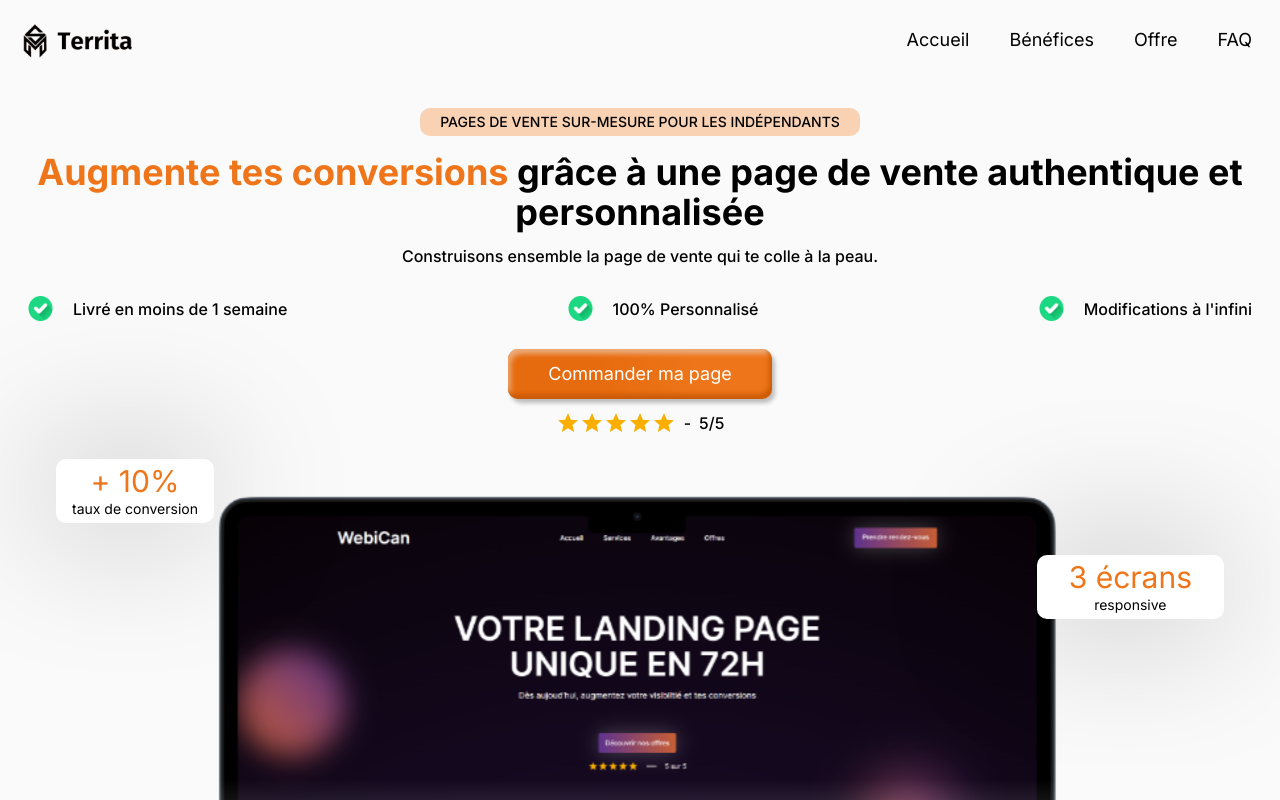
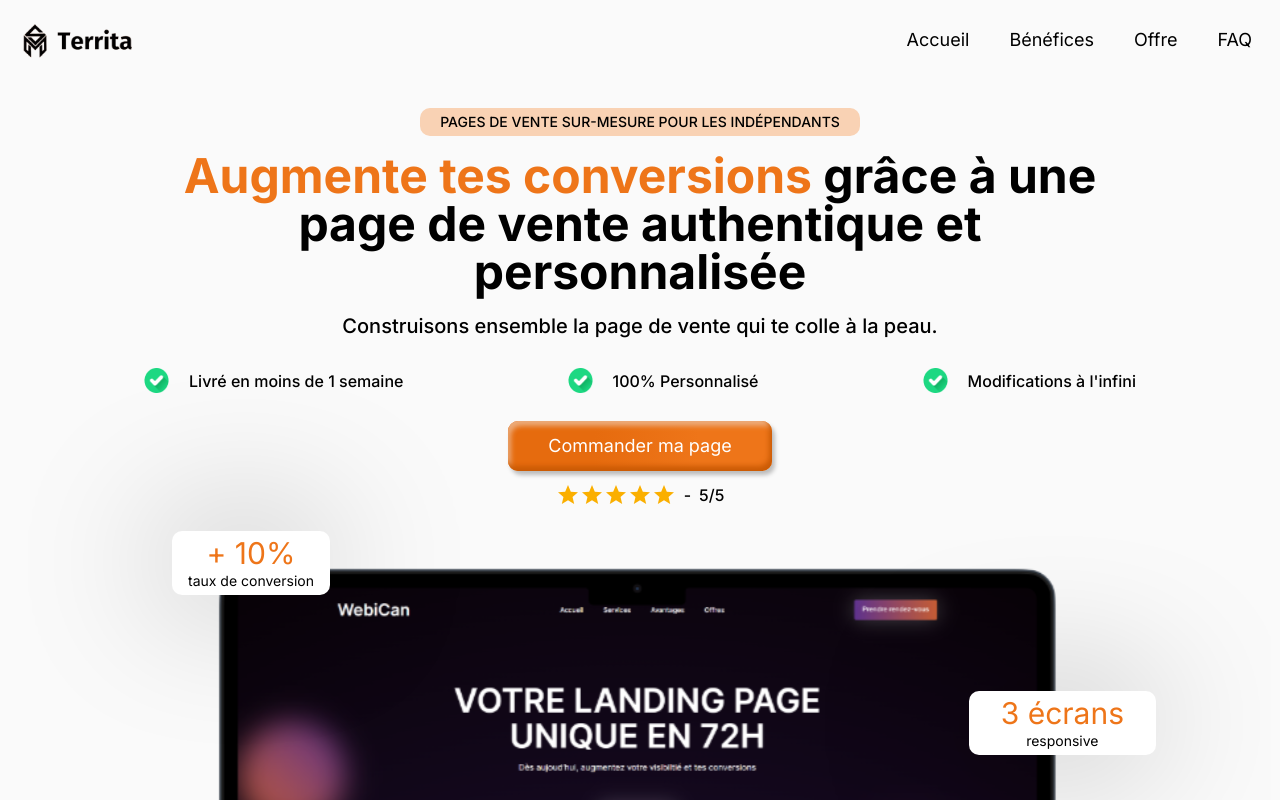
Before and after one commit to SebMZI/territa-lp, a Next.js app: page / in a window 1280 px wide. Shown: the top 800 px of the page. Built offline with nearby package versions, Linux system fonts and the light colour scheme.

Commit message:
feat(Hero): :iphone: Desktop responsive
title bigger

```diff
--- a/components/Hero.jsx
+++ b/components/Hero.jsx
@@ -11,15 +11,15 @@ const Hero = () => {
           pages de vente sur-mesure pour les indépendants
         </span>
       </div>
-      <h1 className="font-bold text-center text-[28px] leading-9 mt-4 mb-3 md:text-4xl">
+      <h1 className="font-bold text-center text-[28px] leading-9 mt-4 mb-3 md:text-4xl lg:w-3/4 lg:m-auto lg:my-4 lg:text-5xl">
         <span className="text-ascent">Augmente tes conversions</span> grâce à
         une page de vente authentique et personnalisée
       </h1>
-      <p className="text-sm text-center mt-2 font-medium md:text-base">
+      <p className="text-sm text-center mt-2 font-medium md:text-base lg:text-xl">
         Construisons ensemble la page de vente qui te colle à la peau.
       </p>
 
-      <ul className="mt-7 flex flex-col gap-3 mb-7 md:flex-row md:justify-between">
+      <ul className="mt-7 flex flex-col gap-3 mb-7 md:flex-row md:justify-around lg:px-10">
         <li className="flex flex-row gap-5 items-center">
           <Image
             src={"/images/green-check.png"}
@@ -65,11 +65,11 @@ const Hero = () => {
       </div>
 
       <div className="flex justify-center relative mt-10">
-        <div className="shadow-info h-[44px] w-[99px] text-center absolute top-2 md:-top-4 left-0 md:left-7 md:px-4 md:h-auto md:w-auto md:py-1  bg-white rounded-[10px] z-10 flex flex-col items-center justify-center">
+        <div className="shadow-info h-[44px] w-[99px] text-center absolute top-2 md:-top-4 left-0 md:left-7 md:px-4 md:h-auto md:w-auto md:py-1  bg-white rounded-[10px] z-10 flex flex-col items-center justify-center lg:left-36">
           <h2 className="text-lg text-ascent md:text-3xl">+ 10%</h2>
           <p className="text-[8px] md:text-sm">taux de conversion</p>
         </div>
-        <div className="shadow-info h-[44px] w-[99px] text-center absolute top-6 right-3 md:right-7 md:top-20 bg-white rounded-[10px] z-10 flex flex-col items-center justify-center md:px-8 md:h-auto md:w-auto md:py-1 ">
+        <div className="shadow-info h-[44px] w-[99px] text-center absolute top-6 right-3 md:right-7 md:top-20 bg-white rounded-[10px] z-10 flex flex-col items-center justify-center md:px-8 md:h-auto md:w-auto md:py-1 lg:right-24 lg:top-36">
           <h2 className="text-lg text-ascent md:text-3xl">3 écrans</h2>
           <p className="text-[8px] md:text-sm">responsive</p>
         </div>
```
